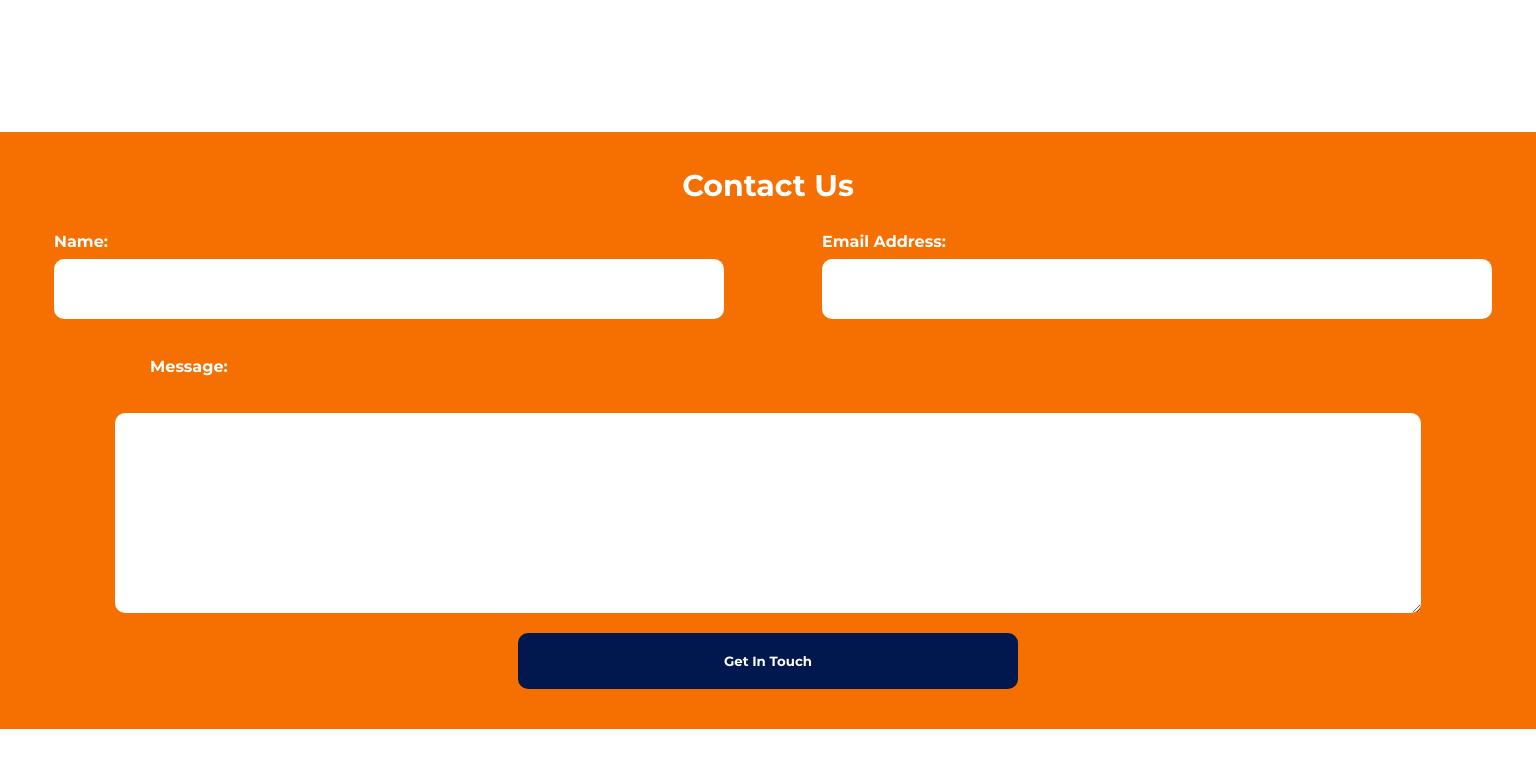
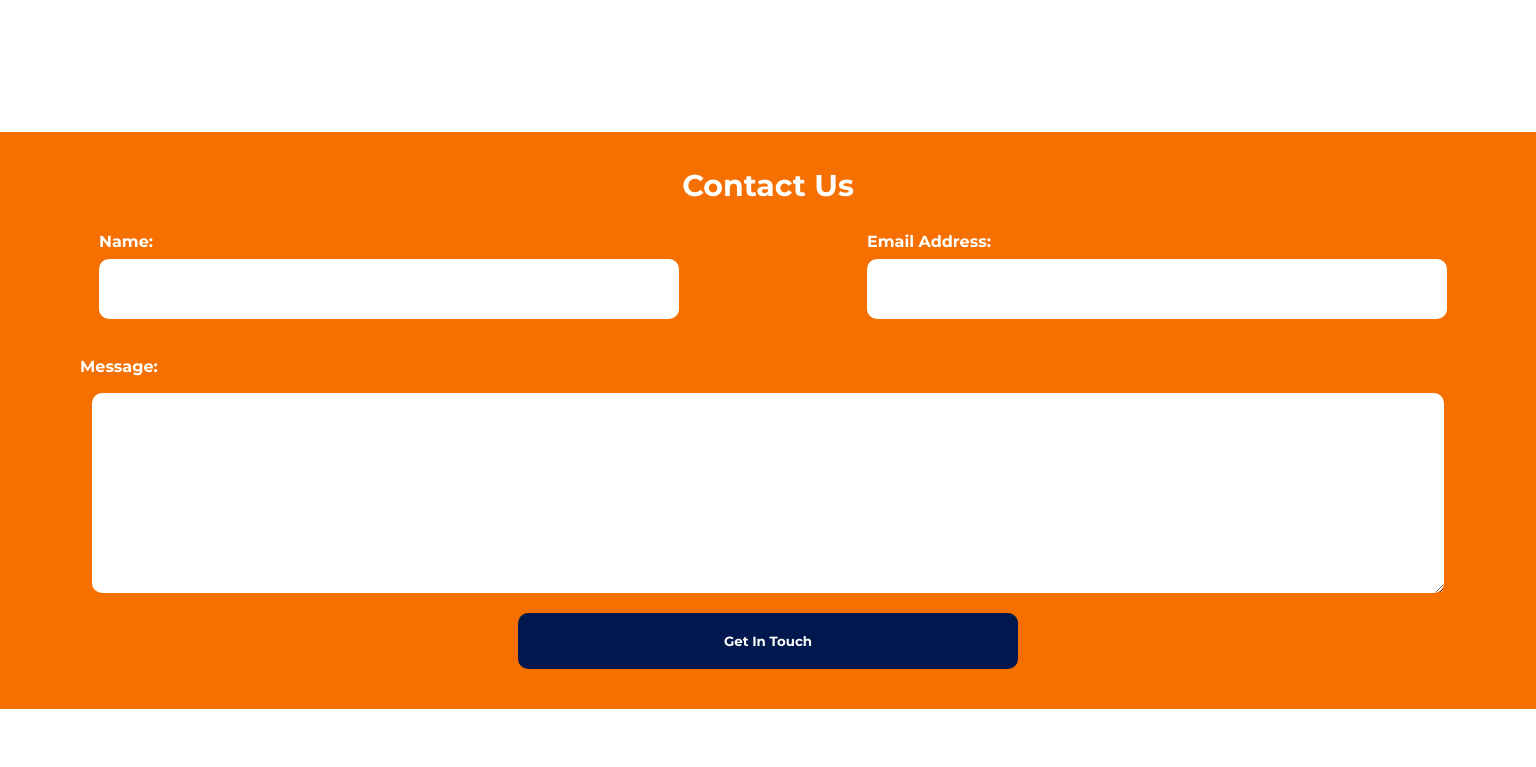
Before and after one commit to jasmineblinks/shortenit, a React (Create React App) app: page / in a window 1536 px wide. Shown: the part 1177-1944 px from the top of the page. Built offline with nearby package versions, Linux system fonts and the light colour scheme.

Commit message:
fix: updated the app component

```diff
--- a/src/App.css
+++ b/src/App.css
@@ -352,7 +352,7 @@ textarea {
   }
 
   .contactUs input {
-    width: 530px;
+    width: 580px;
     height: 60px;
     margin: auto;
     display: block;
@@ -368,12 +368,13 @@ textarea {
   }
 
   .inputname {
-    margin-left: 65px;
+    margin-left: 80px;
+    margin-bottom: -10px;
   }
 
   textarea {
     padding: 20px;
-    width: 90%;
+    width: 88%;
     height: 200px;
     border: none;
     border-radius: 10px;
@@ -399,9 +400,9 @@ textarea {
   }
 }
 
-@media screen and (min-width: 1500px) {
+@media screen and (min-width: 1600px) {
   .contactUs input {
-    width: 670px;
+    width: 650px;
     height: 60px;
     margin: auto;
     display: block;
@@ -416,17 +417,19 @@ textarea {
   }
 
   .inputname {
-    margin-left: 150px;
+    margin-left: 210px;
+    margin-bottom: -10px;
   }
 
   textarea {
     padding: 20px;
-    width: 85%;
+    width: 80%;
     height: 200px;
     border: none;
     border-radius: 10px;
-    margin-bottom: 10px;
-    margin: auto;
+    margin-bottom: 50px;
+
+    /* margin: auto; */
     display: block;
   }
 }
```
